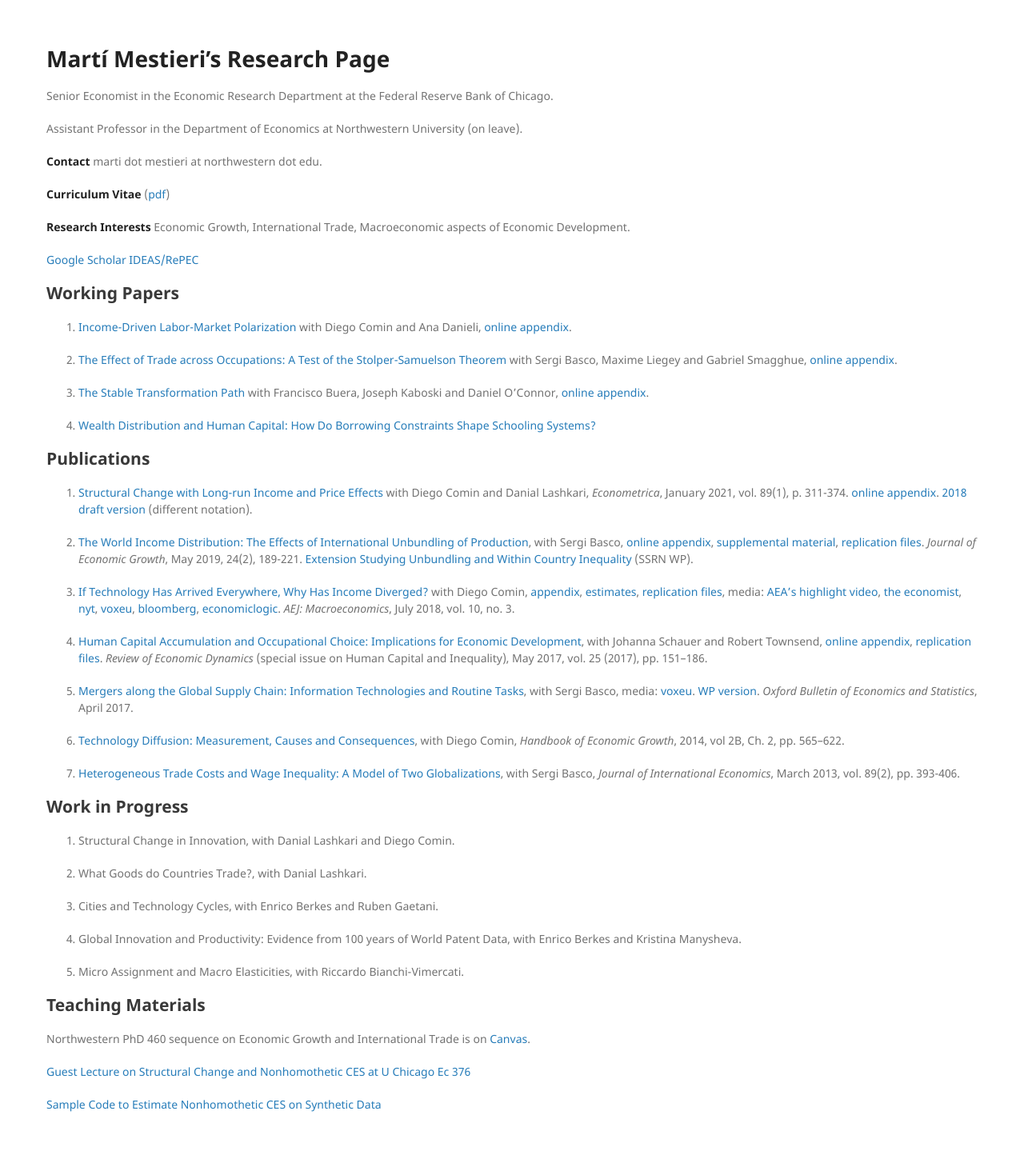
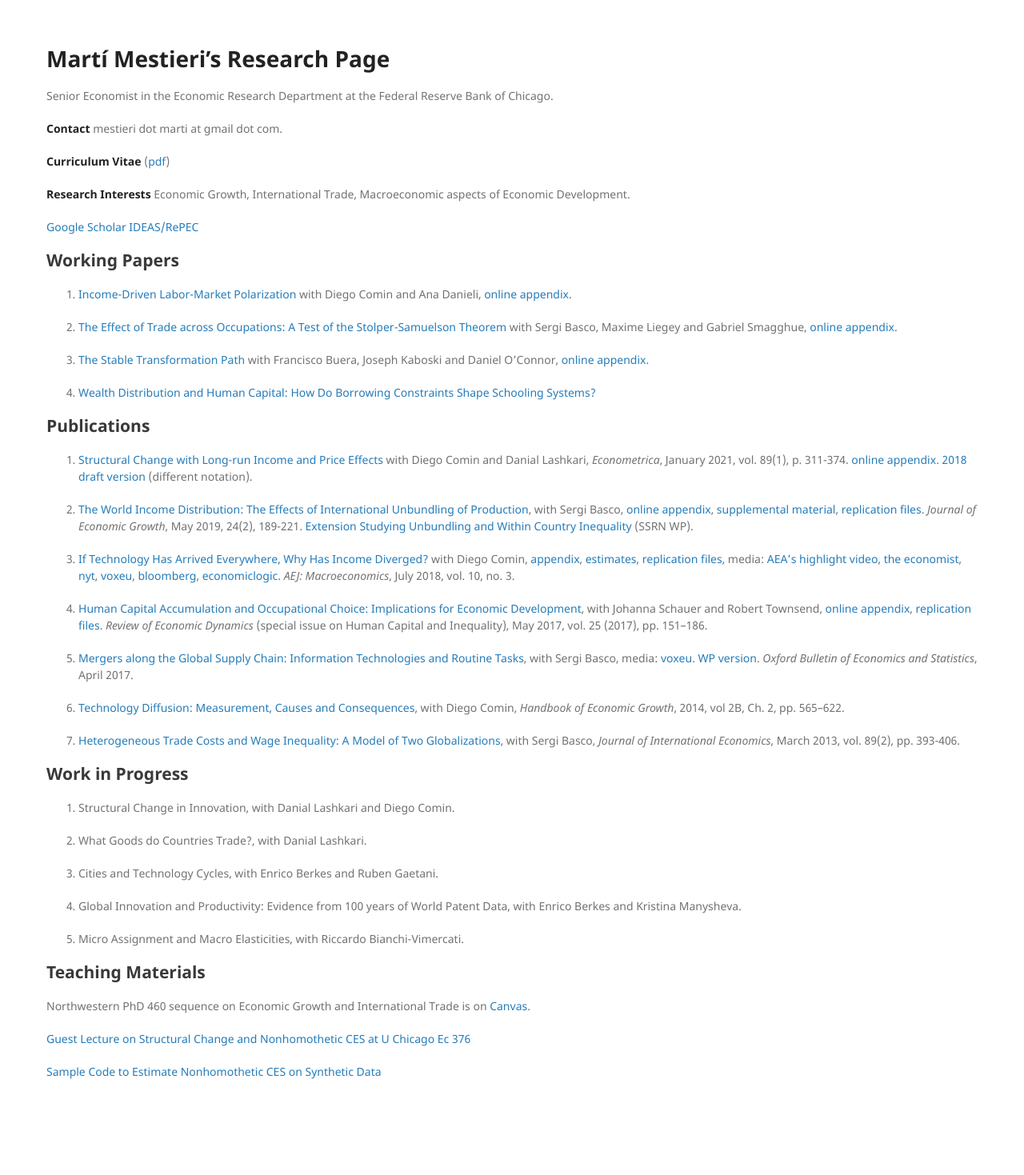
Before and after one commit to mestieri/mestieri.github.io, a Jekyll site: the page built from index.md, in a window 1280 px wide. Shown: the whole page at 80% size. Built offline with Jekyll 4.4.1, drawn with Linux system fonts in a browser that asks for light colours; after the commit the page ends 1428 px from its top, so only the background shows below that.

Commit message:
Update index.md

```diff
--- a/index.md
+++ b/index.md
@@ -7,10 +7,8 @@ title: Martí Mestieri's Research Page
 
 Senior Economist in the Economic Research Department at the Federal Reserve Bank of Chicago.
 
-Assistant Professor in the Department of Economics at Northwestern University (on leave).
 
-
-**Contact** marti dot mestieri at northwestern dot edu.
+**Contact** mestieri dot marti at gmail dot com.
 
 **Curriculum Vitae** ([pdf](https://www.dropbox.com/s/ejjjvgctcd1txbx/mestieri_cv.pdf?dl=0))
 
```
